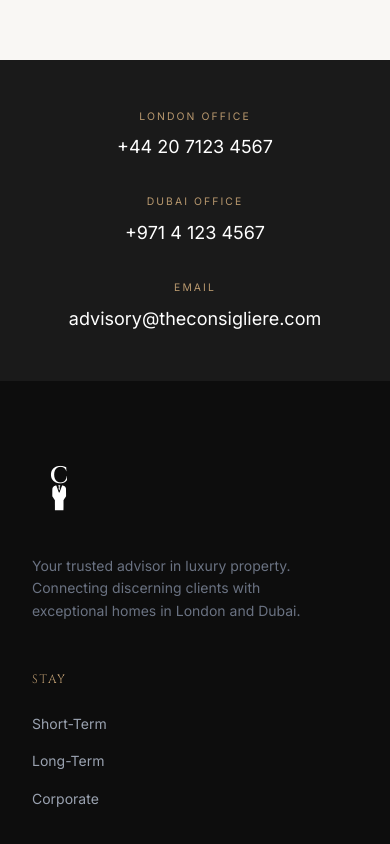
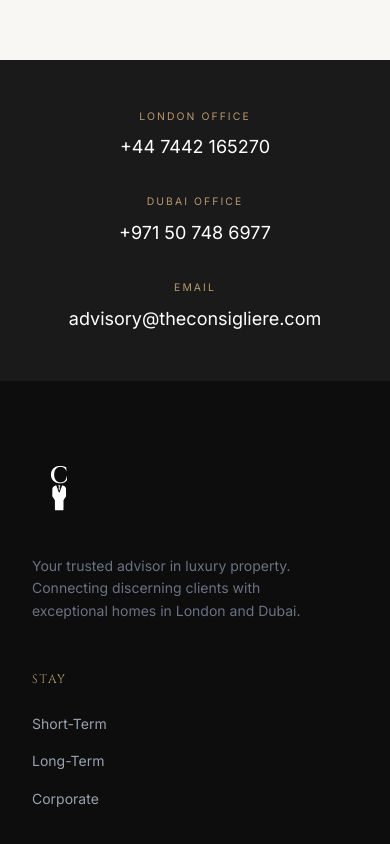
Before and after one commit to Blue-Kayn/consigliere, a Next.js app: page /contact in a window 390 px wide. Shown: the part 1760-2604 px from the top of the page. Built offline with nearby package versions, Linux system fonts and the light colour scheme.

Commit message:
Update phone numbers: London +44 7442 165270, Dubai +971 50 748 6977

```diff
--- a/consigliere-complete-website.html
+++ b/consigliere-complete-website.html
@@ -1468,11 +1468,11 @@
         <div class="contact-bar">
             <div class="contact-item">
                 <span>London</span>
-                <a href="tel:+442071234567">+44 20 7123 4567</a>
+                <a href="tel:+442071234567">+44 7442 165270</a>
             </div>
             <div class="contact-item">
                 <span>Dubai</span>
-                <a href="tel:+97141234567">+971 4 123 4567</a>
+                <a href="tel:+97141234567">+971 50 748 6977</a>
             </div>
             <div class="contact-item">
                 <span>Email</span>
@@ -1918,11 +1918,11 @@
         <div class="contact-bar">
             <div class="contact-item">
                 <span>London Office</span>
-                <a href="tel:+442071234567">+44 20 7123 4567</a>
+                <a href="tel:+442071234567">+44 7442 165270</a>
             </div>
             <div class="contact-item">
                 <span>Dubai Office</span>
-                <a href="tel:+97141234567">+971 4 123 4567</a>
+                <a href="tel:+97141234567">+971 50 748 6977</a>
             </div>
             <div class="contact-item">
                 <span>Email</span>
@@ -1978,8 +1978,8 @@
             <div class="footer-col">
                 <h4>Contact</h4>
                 <ul>
-                    <li><a href="tel:+442071234567">+44 20 7123 4567</a></li>
-                    <li><a href="tel:+97141234567">+971 4 123 4567</a></li>
+                    <li><a href="tel:+442071234567">+44 7442 165270</a></li>
+                    <li><a href="tel:+97141234567">+971 50 748 6977</a></li>
                     <li><a href="mailto:advisory@theconsigliere.com">advisory@theconsigliere.com</a></li>
                 </ul>
             </div>
--- a/src/app/(public)/contact/page.tsx
+++ b/src/app/(public)/contact/page.tsx
@@ -4,8 +4,8 @@
 import Link from "next/link";
 
 const contacts = [
-  { label: "London Office", value: "+44 20 7123 4567", href: "tel:+442071234567" },
-  { label: "Dubai Office", value: "+971 4 123 4567", href: "tel:+97141234567" },
+  { label: "London Office", value: "+44 7442 165270", href: "tel:+447442165270" },
+  { label: "Dubai Office", value: "+971 50 748 6977", href: "tel:+971507486977" },
   { label: "Email", value: "advisory@theconsigliere.com", href: "mailto:advisory@theconsigliere.com" },
 ];
 
--- a/src/components/home/ContactBar.tsx
+++ b/src/components/home/ContactBar.tsx
@@ -3,13 +3,13 @@
 const contacts = [
   {
     label: "London",
-    value: "+44 20 7123 4567",
-    href: "tel:+442071234567",
+    value: "+44 7442 165270",
+    href: "tel:+447442165270",
   },
   {
     label: "Dubai",
-    value: "+971 4 123 4567",
-    href: "tel:+97141234567",
+    value: "+971 50 748 6977",
+    href: "tel:+971507486977",
   },
   {
     label: "Email",
--- a/src/components/layout/Footer.tsx
+++ b/src/components/layout/Footer.tsx
@@ -19,8 +19,8 @@
     { label: "Careers", href: "/careers" },
   ],
   contact: [
-    { label: "+44 20 7123 4567", href: "tel:+442071234567" },
-    { label: "+971 4 123 4567", href: "tel:+97141234567" },
+    { label: "+44 7442 165270", href: "tel:+447442165270" },
+    { label: "+971 50 748 6977", href: "tel:+971507486977" },
     { label: "advisory@theconsigliere.com", href: "mailto:advisory@theconsigliere.com" },
   ],
 };
```
